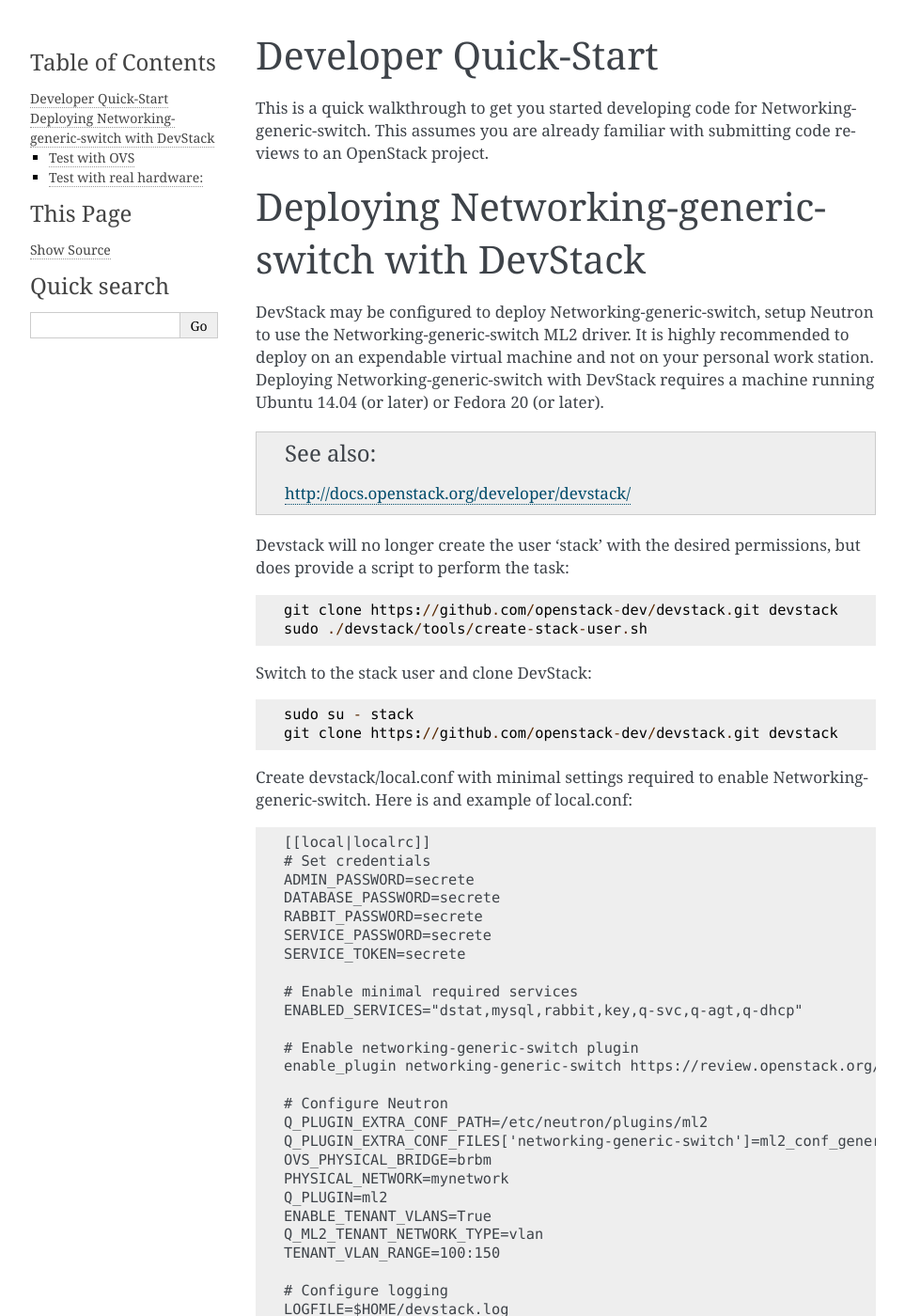
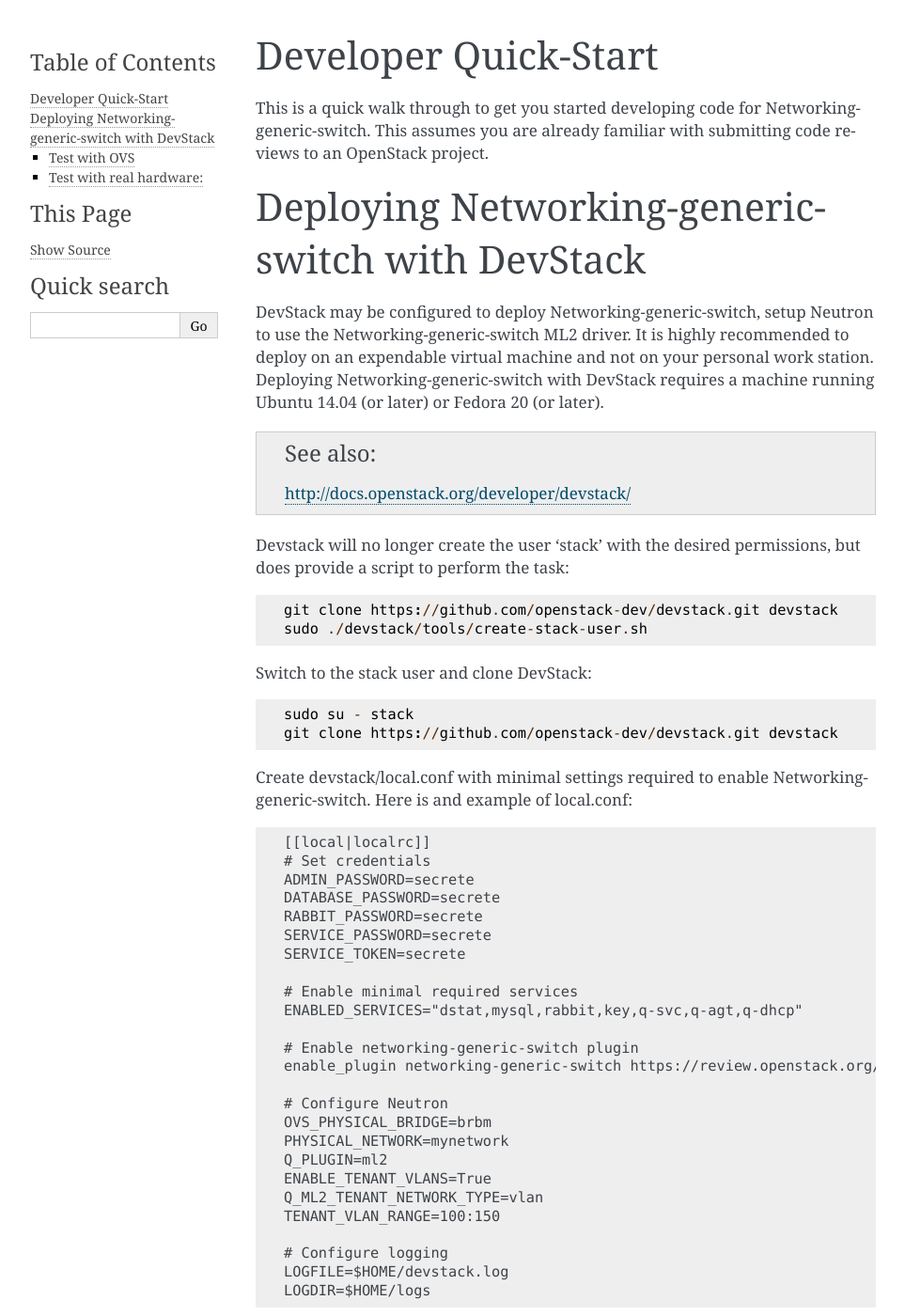
Before and after one commit to openstack/networking-generic-switch, a Sphinx documentation site: the page built from doc/source/dev/dev-quickstart.rst, in a window 1280 px wide and 1400 px high. Shown: the whole window at 94% size, without its empty margins (148-1111 px from the left). Built offline with Sphinx 7.4.7, drawn with Linux system fonts in a browser that asks for light colours; some of the changed text lies outside the part shown.

Commit message:
Fix devstack local.conf sample
Setting Q_PLUGIN_EXTRA_CONF_{PATH|FILES} was deprecated
neutron_server_config_add() is used instead.

Change-Id: If8f6506f953902ba18e8668a18d4554450f50004

```diff
--- a/doc/source/dev/dev-quickstart.rst
+++ b/doc/source/dev/dev-quickstart.rst
@@ -4,7 +4,7 @@
 Developer Quick-Start
 =====================
 
-This is a quick walkthrough to get you started developing code for
+This is a quick walk through to get you started developing code for
 Networking-generic-switch. This assumes you are already familiar with
 submitting code reviews to an OpenStack project.
 
@@ -51,8 +51,6 @@
     enable_plugin networking-generic-switch https://review.openstack.org/openstack/networking-generic-switch
 
     # Configure Neutron
-    Q_PLUGIN_EXTRA_CONF_PATH=/etc/neutron/plugins/ml2
-    Q_PLUGIN_EXTRA_CONF_FILES['networking-generic-switch']=ml2_conf_genericswitch.ini
     OVS_PHYSICAL_BRIDGE=brbm
     PHYSICAL_NETWORK=mynetwork
     Q_PLUGIN=ml2
```
